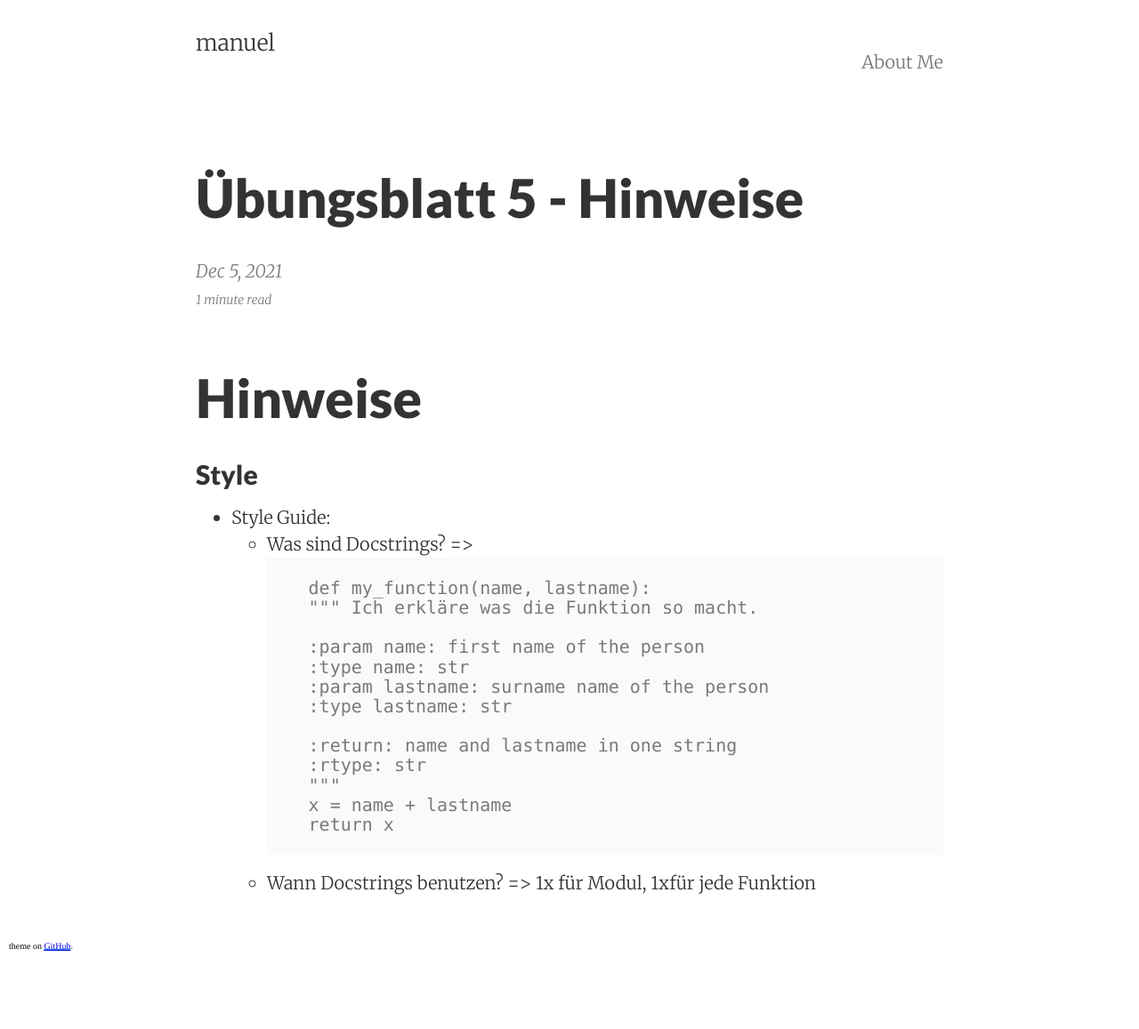
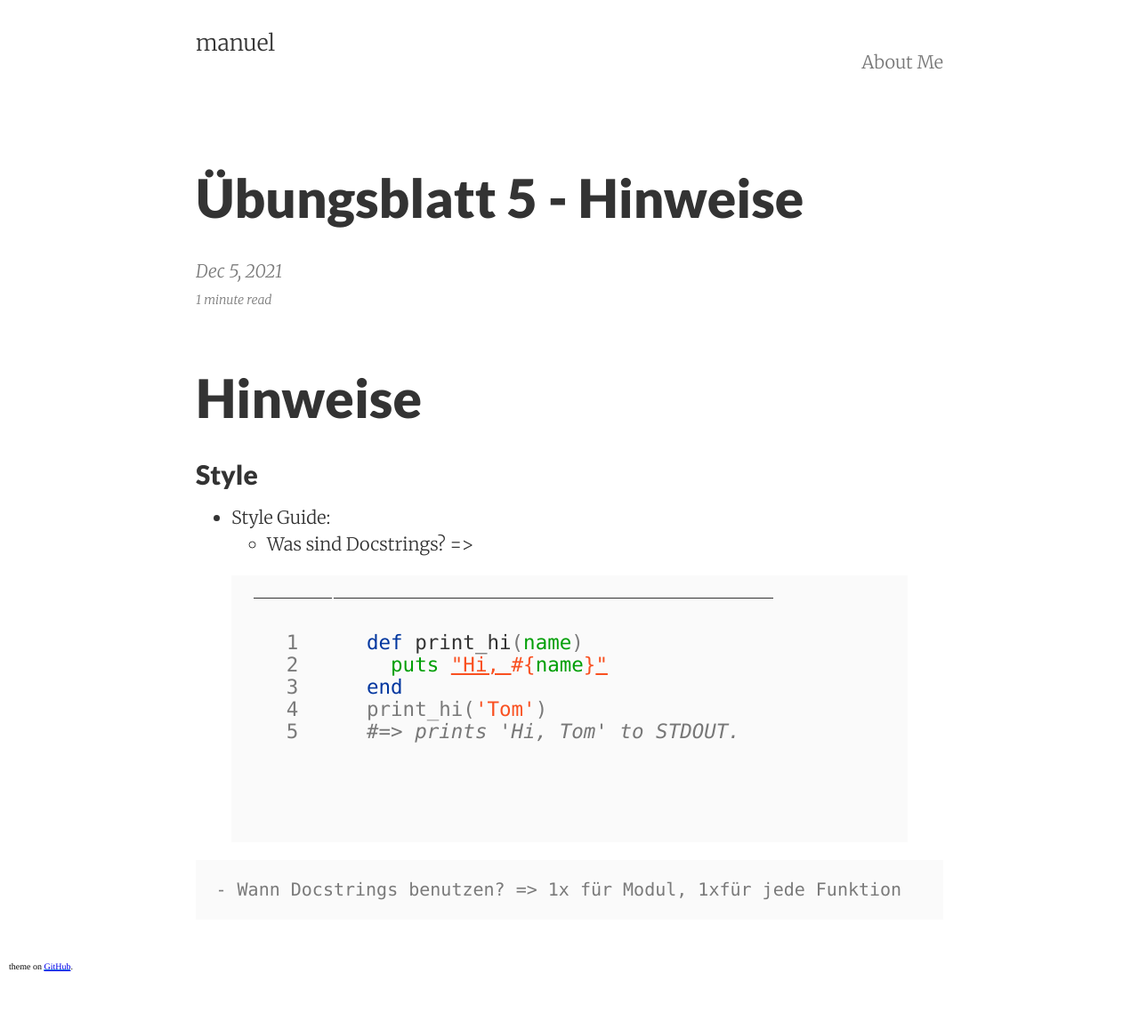
Before and after one commit to mAIRcode/mAIRcode.github.io, a Jekyll site: the page built from _posts/2021-12-05-epr_blatt5.md, in a window 1280 px wide. Shown: the whole page at 89% size. Built offline with Jekyll 4.4.1, drawn with Linux system fonts in a browser that asks for light colours; before the commit the page ends 1134 px from its top, so only the background shows below that.

Commit message:
Update 2021-12-05-epr_blatt5.md

````diff
--- a/_posts/2021-12-05-epr_blatt5.md
+++ b/_posts/2021-12-05-epr_blatt5.md
@@ -17,19 +17,11 @@ tags:
 
 - Style Guide:
     - Was sind Docstrings? =>
-    ```Python
-    def my_function(name, lastname):
-        """ Ich erkläre was die Funktion so macht.
-
-        :param name: first name of the person
-        :type name: str
-        :param lastname: surname name of the person
-        :type lastname: str
-
-        :return: name and lastname in one string
-        :rtype: str
-        """
-        x = name + lastname
-        return x
-    ```
+{% highlight ruby linenos %}
+def print_hi(name)
+  puts "Hi, #{name}"
+end
+print_hi('Tom')
+#=> prints 'Hi, Tom' to STDOUT.
+{% endhighlight %}
     - Wann Docstrings benutzen? => 1x für Modul, 1xfür jede Funktion
````
